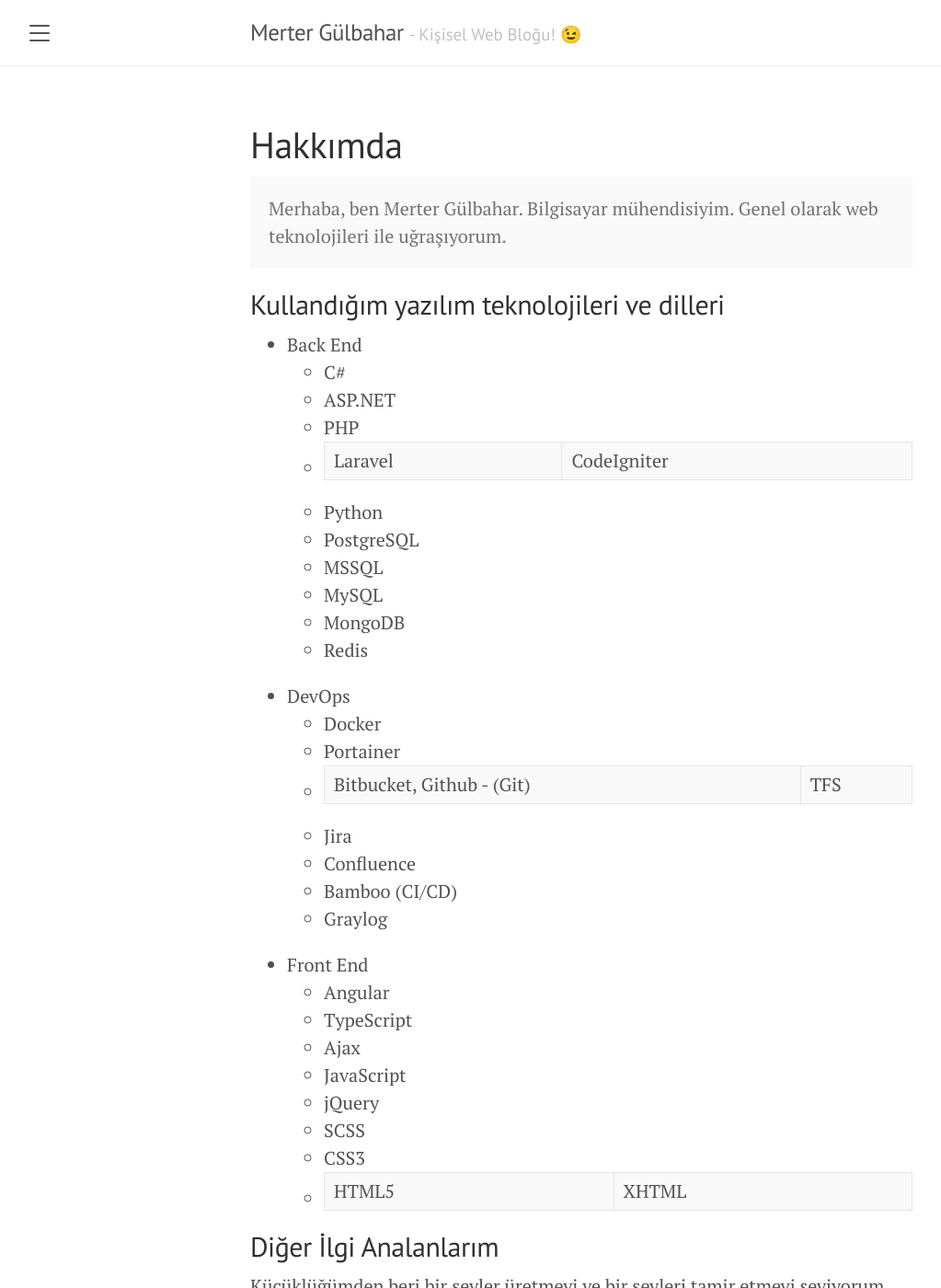
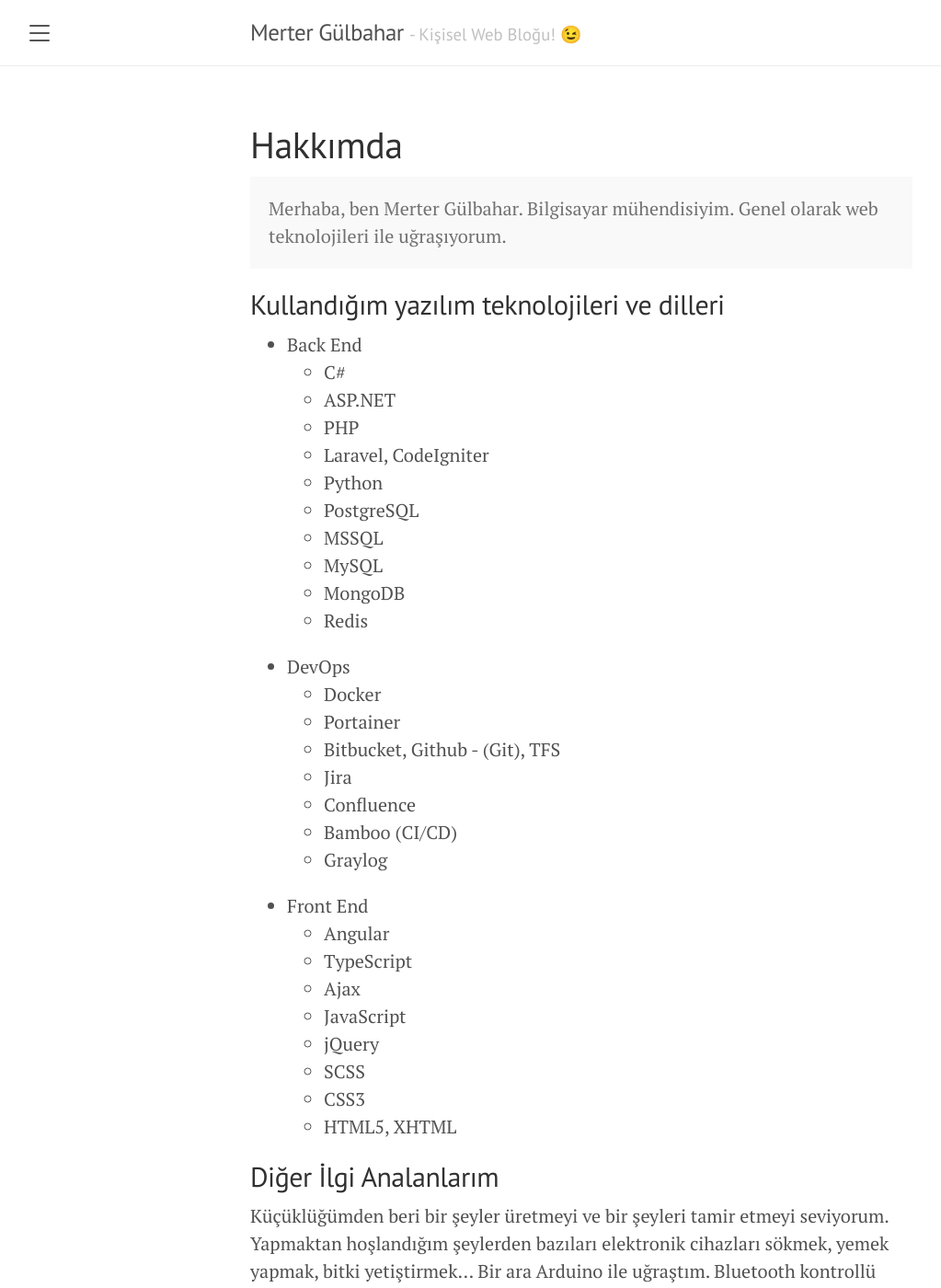
Before and after one commit to merterr/merterr.github.io, a Jekyll site: the page built from pages/about.md, in a window 1280 px wide and 1400 px high. Shown: the whole window at 92% size, without its empty margins (8-1031 px from the left). Built offline with Jekyll 4.4.1, drawn with Linux system fonts in a browser that asks for light colours; nearby versions of some CDN libraries.

```diff
--- a/pages/about.md
+++ b/pages/about.md
@@ -13,7 +13,7 @@ order : 2
   - C#
   - ASP.NET
   - PHP
-  - Laravel | CodeIgniter
+  - Laravel, CodeIgniter
   - Python
   - PostgreSQL
   - MSSQL
@@ -24,7 +24,7 @@ order : 2
 - DevOps
   - Docker
   - Portainer
-  - Bitbucket, Github - (Git) | TFS
+  - Bitbucket, Github - (Git), TFS
   - Jira
   - Confluence
   - Bamboo (CI/CD)
@@ -38,7 +38,7 @@ order : 2
   - jQuery
   - SCSS
   - CSS3
-  - HTML5 | XHTML
+  - HTML5, XHTML
 
 ## Diğer İlgi Analanlarım ##
 
```
